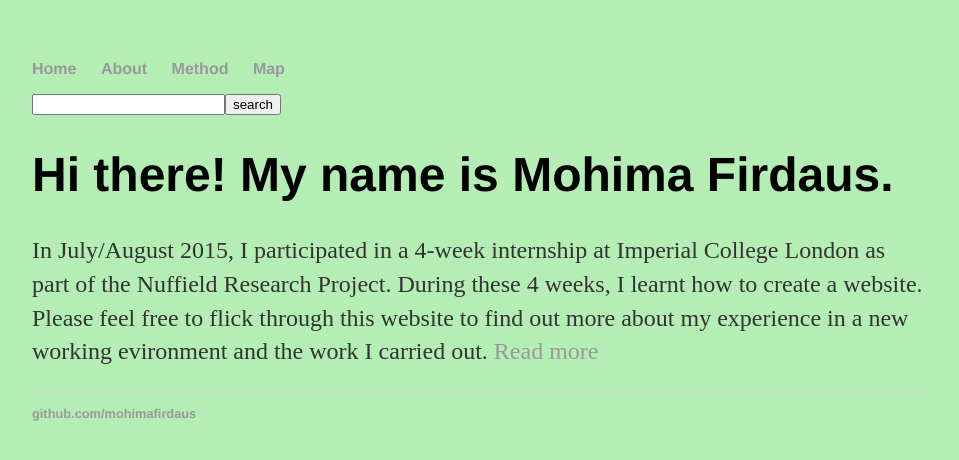
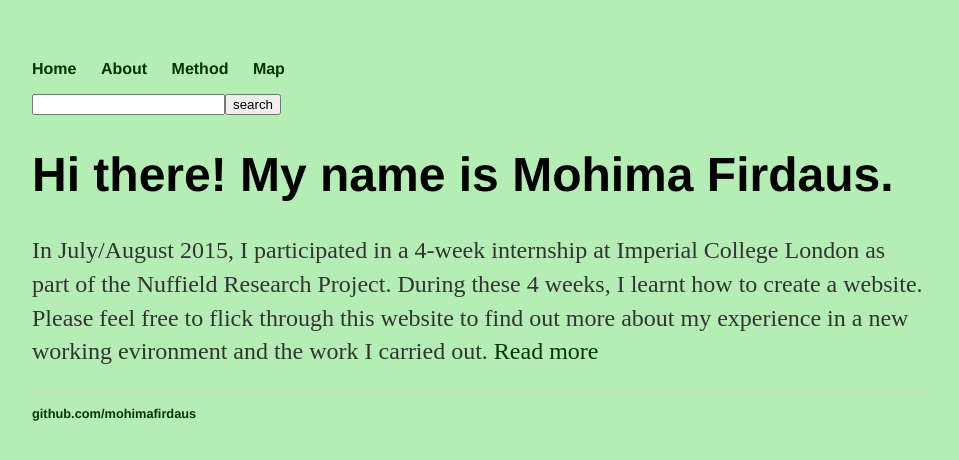
Before and after one commit to mohimafirdaus/mohimafirdaus.github.io, a Jekyll site: the page built from index.html, in a window 1280 px wide. Shown: the top 460 px of the page, without its empty margins (160-1119 px from the left). Built offline with Jekyll 4.4.1, drawn with Linux system fonts in a browser that asks for light colours.

Commit message:
Update main.css

```diff
--- a/css/main.css
+++ b/css/main.css
@@ -8,6 +8,7 @@ nav ul, footer ul {
     padding: 0px;
     list-style: none;
     font-weight: bold;
+    color: #003300;
 }
 nav ul li, footer ul li {
     display: inline;
@@ -15,7 +16,7 @@ nav ul li, footer ul li {
 }
 a {
     text-decoration: none;
-    color: #999;
+    color: #003300;
 }
 a:hover {
     text-decoration: underline;
```
